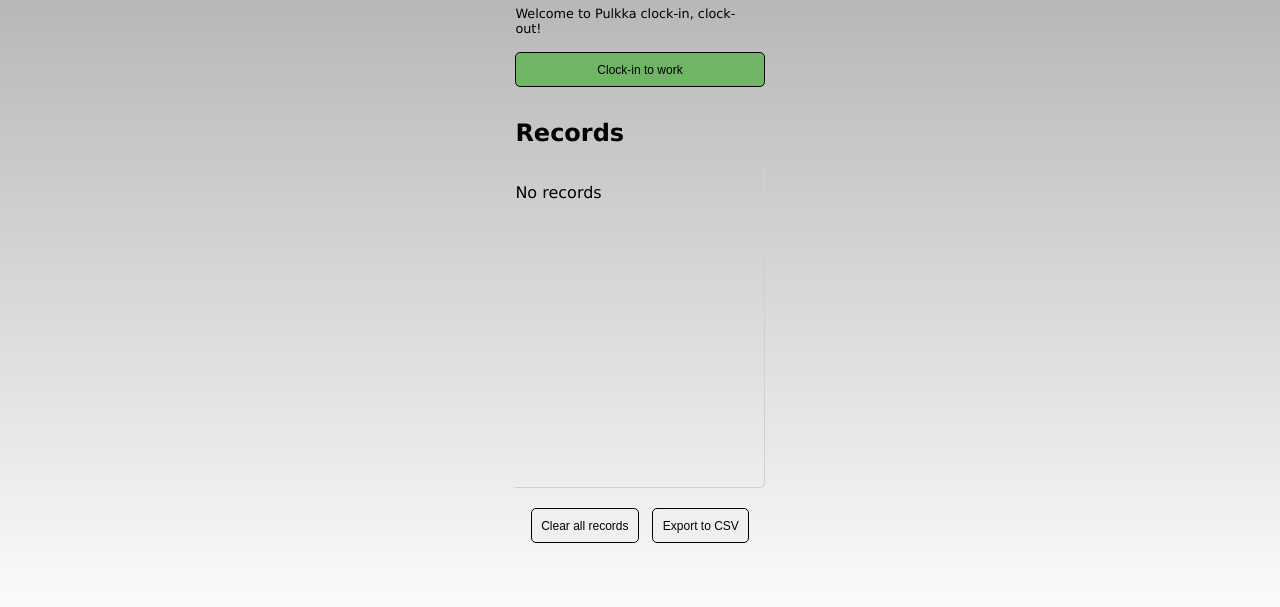
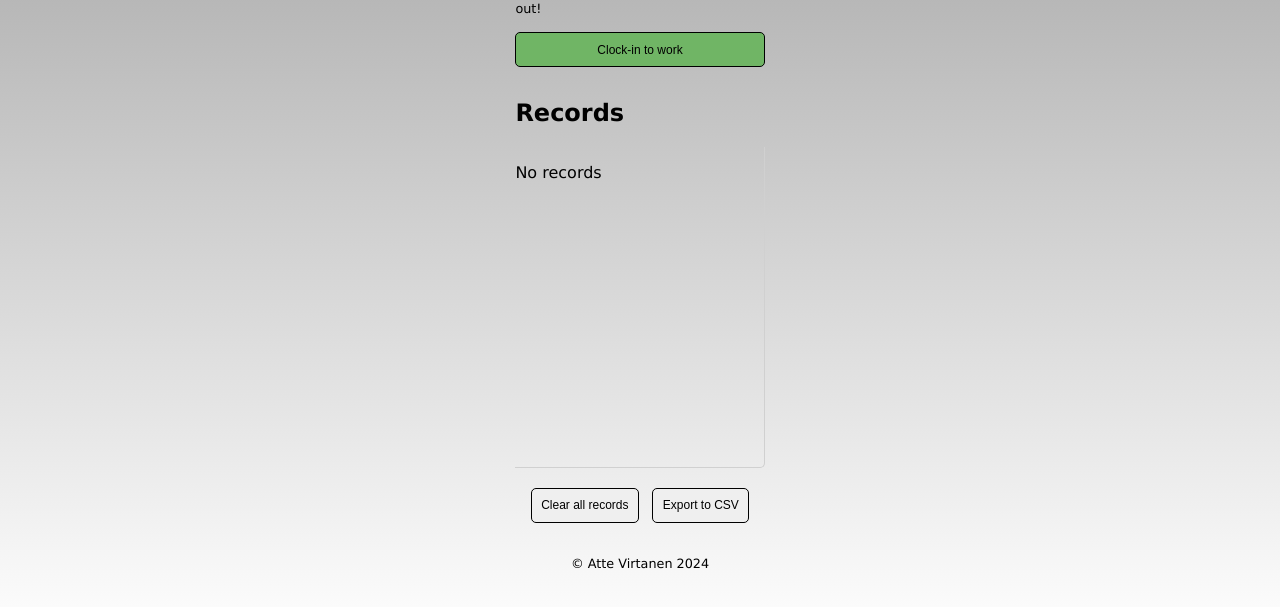
Before and after one commit to AtteBox/pulkka-pwa, a plain HTML site: page www/index.html in a window 1280 px wide. Shown: the part 157-764 px from the top of the page. Drawn offline with Linux system fonts and the light colour scheme; no server answers.

Commit message:
improve html accessibility and add footer with copyright

```diff
--- a/www/index.html
+++ b/www/index.html
@@ -15,7 +15,7 @@
 
 <body>
     <div id="background">
-        <div id="contentContainer">
+        <main id="contentContainer">
             <div id="containerHeader">
                 <div id="containerHeaderLeft">
                     <h1 id="headingTitle"></h1>
@@ -40,9 +40,13 @@
                 <button id="btnClearStamps"></button>
                 <button id="btnDownloadStampsCsv"></button>
             </div>
-        </div>
+        </main>
+        <footer>
+            <p id="footerText">
+            </p>
+        </footer>
     </div>
-    <div id="editStampModal" class="modal">
+    <div id="editStampModal" aria-labelledby="editStampModalHeading" role="dialog" aria-modal="true"  class="modal">
         <div class="modalContent">
             <div class="modalHeader">
                 <h2 id="editStampModalHeading"></h2>
@@ -67,7 +71,7 @@
             </div>
         </div>
     </div>
-    <div id="confirmModal" class="modal">
+    <div id="confirmModal" aria-labelledby="confirmModalHeading" role="dialog" aria-modal="true" class="modal">
         <div class="modalContent">
             <div class="modalHeader">
                 <h2 id="confirmModalHeading"></h2>
@@ -83,7 +87,7 @@
             </div>
         </div>
     </div>
-    <div id="aboutModal" class="modal">
+    <div id="aboutModal" aria-labelledby="aboutModalHeading" role="dialog" aria-modal="true" class="modal">
         <div class="modalContent">
             <div class="modalHeader">
                 <h2 id="aboutModalHeading"></h2>
--- a/www/modules/ui.js
+++ b/www/modules/ui.js
@@ -49,6 +49,7 @@
             btnDownloadStampsCsv: document.getElementById("btnDownloadStampsCsv"),
             containerLanguageSelection: document.getElementById("containerLanguageSelection"),
             spanAppVersion: document.getElementById("spanAppVersion"),
+            footerText: document.getElementById("footerText"),
         };
 
         this.bindInitialDomEvents();
@@ -148,6 +149,7 @@
         this.#elems.headingStamps.textContent = this.#language.t("stamps");
         this.#elems.btnClearStamps.textContent =
             this.#language.t("clearStamps");
+        this.#elems.footerText.textContent = `© Atte Virtanen ${new Date().getFullYear()}`;
     }
 
     refreshLanguageSelection() {
--- a/www/style.css
+++ b/www/style.css
@@ -54,6 +54,7 @@
 
 #background {
     display: flex;
+    flex-direction: column;
     align-items: center;
     justify-content: center;
     background: linear-gradient(#a6a6a6, #ffffff);
@@ -430,3 +431,7 @@
 #btnConfirmModalConfirm:hover {
     background-color: #e46060;
 }
+
+#footerText {
+    font-size: 0.8rem;
+}
```
